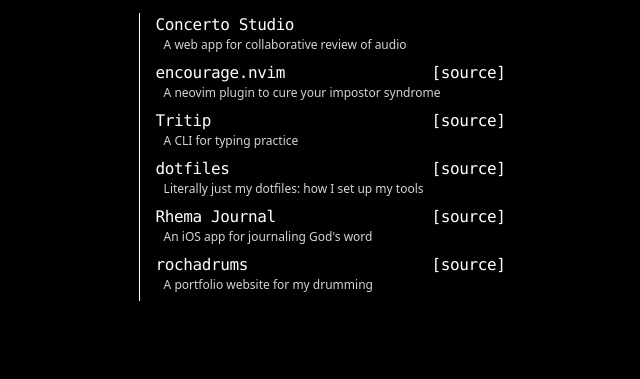
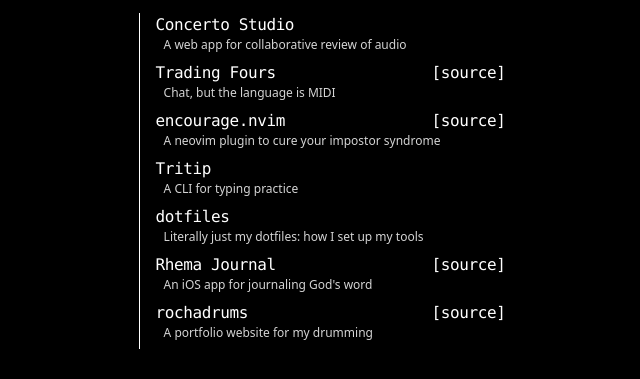
Before and after one commit to r-cha/r-cha, an Astro site: page /projects in a window 1280 px wide. Shown: the part 167-546 px from the top of the page, without its empty margins (318-958 px from the left). Built offline with nearby package versions, Linux system fonts and the light colour scheme; Astro itself is replaced by a stand-in of ours; a web font is replaced by a local one.

Commit message:
Projects: Add Trading Fours

```diff
--- a/src/components/ProjectsList.astro
+++ b/src/components/ProjectsList.astro
@@ -5,6 +5,12 @@
     url: "https://concerto.studio/",
     source: null,
     description: "A web app for collaborative review of audio",
+  },
+  {
+    name: "Trading Fours",
+    url: "https://tradingfours.app/",
+    source: "https://github.com/r-cha/trading_fours",
+    description: "Chat, but the language is MIDI",
   },
   {
     name: "encourage.nvim",
@@ -15,13 +21,13 @@
   {
     name: "Tritip",
     url: "https://github.com/r-cha/tritip",
-    source: "https://github.com/r-cha/tritip",
+    source: null,
     description: "A CLI for typing practice",
   },
   {
     name: "dotfiles",
     url: "https://github.com/r-cha/dotfiles",
-    source: "https://github.com/r-cha/dotfiles",
+    source: null,
     description: "Literally just my dotfiles: how I set up my tools",
   },
   {
@@ -33,7 +39,7 @@
   {
     name: "rochadrums",
     url: "https://www.rochadrums.com/",
-    source: "https://github.com/r-cha/rochadrums-React",
+    source: "https://github.com/r-cha/rochadrums",
     description: "A portfolio website for my drumming",
   },
 ];
```
